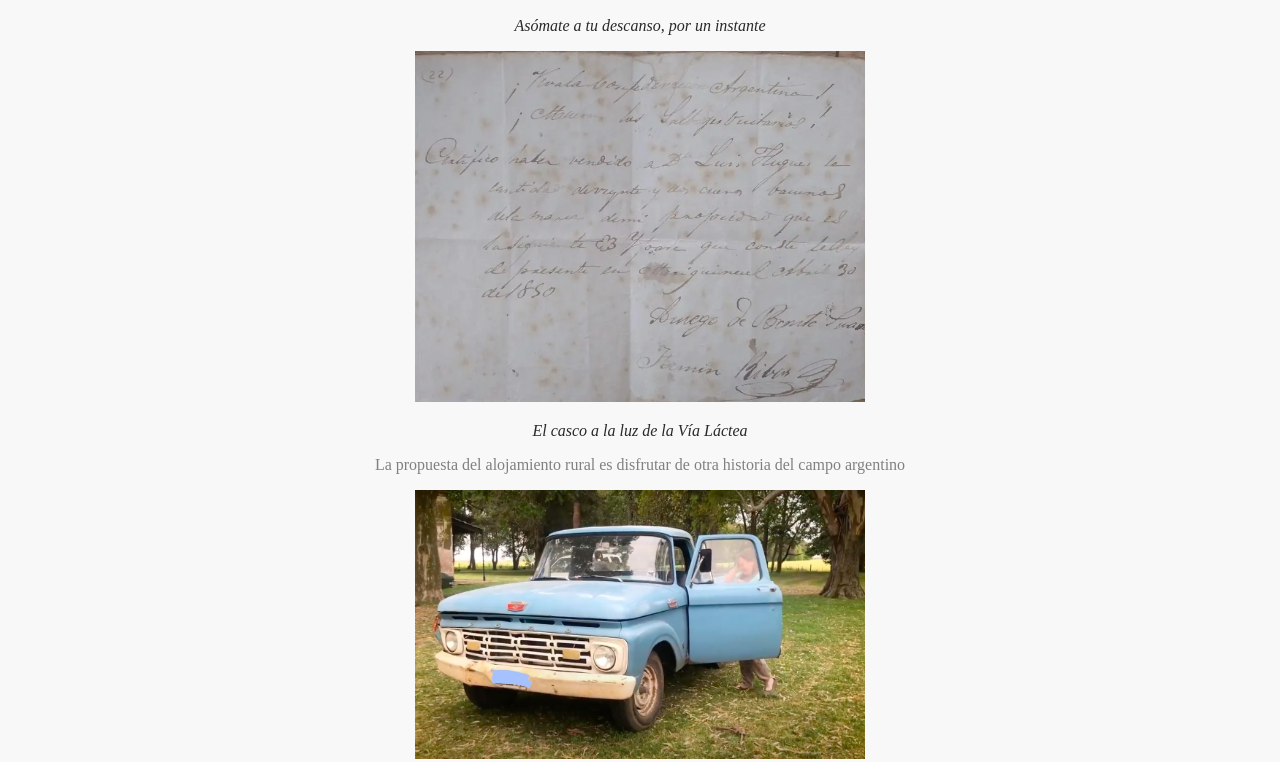
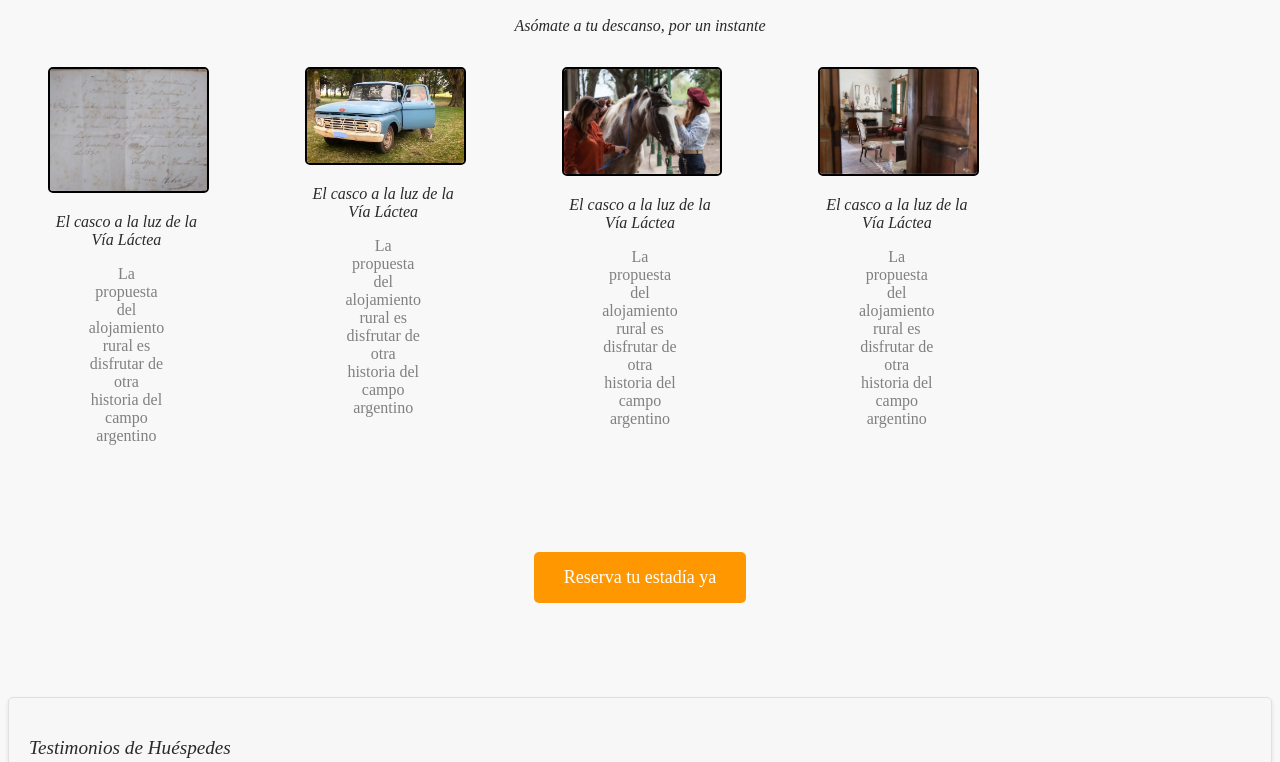
Before and after one commit to cecith/elcarmen, a plain HTML site: page Website El Carmen/Nosotros.html in a window 1280 px wide. Shown: the part 1575-2337 px from the top of the page. Drawn offline with Linux system fonts and the light colour scheme; files whose address does not match are found by name.

Commit message:
cambios en nosotros y formato

```diff
--- a/Website El Carmen/Nosotros.html
+++ b/Website El Carmen/Nosotros.html
@@ -109,7 +109,7 @@
               <h3>Asómate a tu descanso, por un instante</h2>
            </figcaption>
         </figure>
-        <div class="img-gallery">
+        <div class="img-gallery nosotros-gallery">
           <figure class="img-container">
             <img src="/Users/ceciliatheule/Desktop/Website El Carmen/viva la santa federación.webp" alt="Imagen del carta antigua" class="img-pequena">
             <figcaption>
--- a/Website El Carmen/styles.css
+++ b/Website El Carmen/styles.css
@@ -69,6 +69,33 @@ li {
   padding: 5px;
   box-sizing: border-box;
 }
+
+
+/* Estilos de sección de galería para Nosotros.html */
+.nosotros-gallery {
+  display: grid;
+  grid-template-columns: repeat(auto-fill, minmax(200px, 1fr));
+  grid-gap: 20px;
+  justify-items: center;
+}
+
+.nosotros-gallery .img-container {
+  text-align: center;
+}
+
+.nosotros-gallery .img-pequena {
+  max-width: 100%;
+  height: auto;
+  border: 2px solid #000;
+  border-radius: 5px;
+}
+
+.nosotros-gallery .img-container figcaption {
+  margin-top: 10px;
+  font-size: 14px;
+  color: #666;
+}
+
 
     /* Estilo del video */
 
```
Also changed, not shown: 1 other file. Lines whose indentation alone changed are shown as unchanged.
